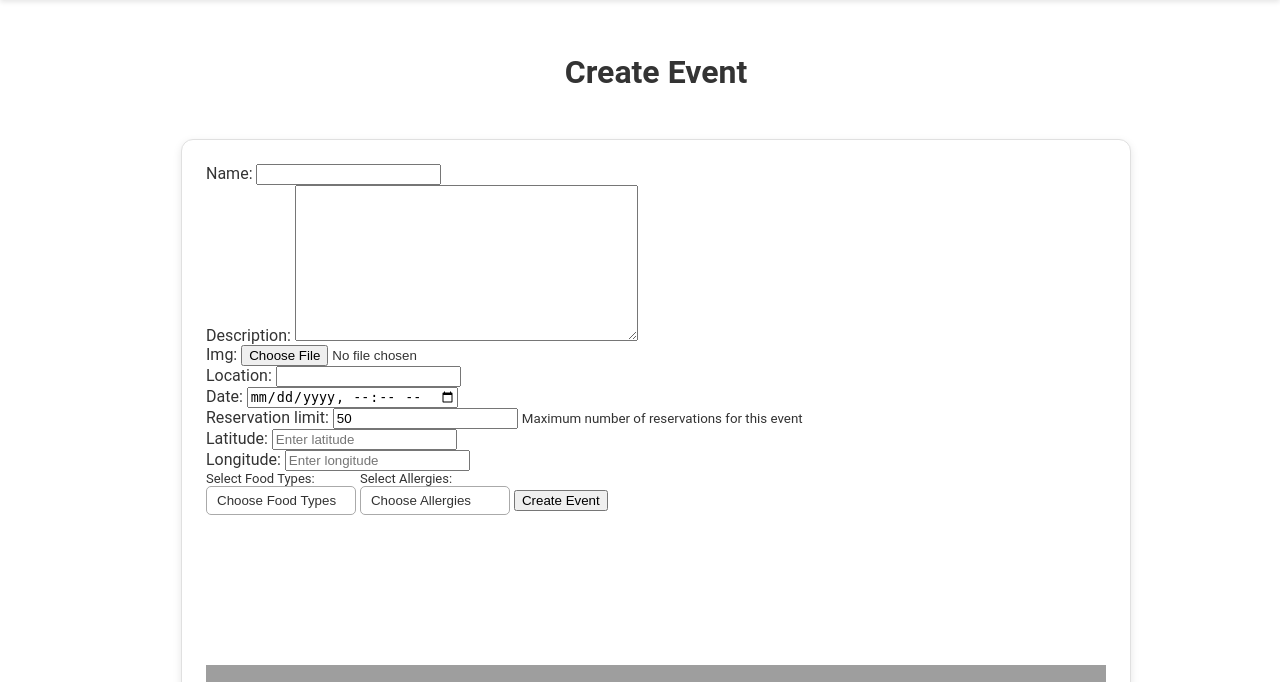
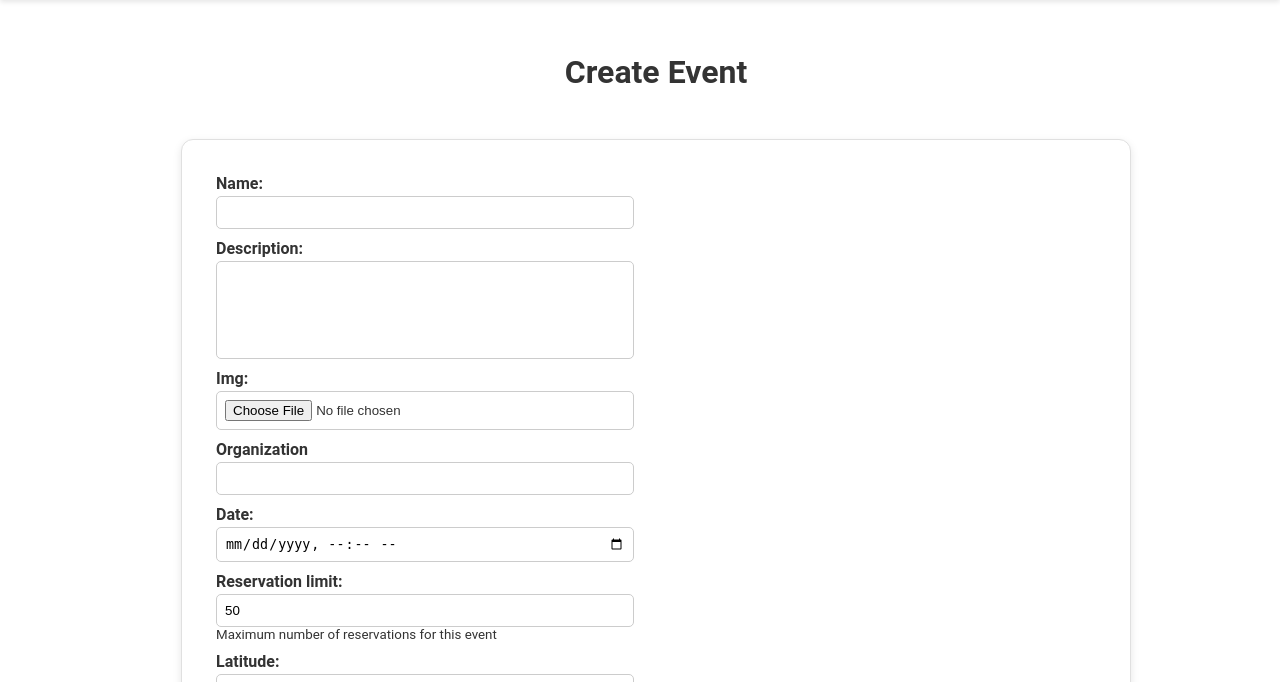
Before and after one commit to triticumWheat/Spark-Bytes, a Django app: page /create_event/ in a window 1280 px wide; the page is wider, and only the part inside the window is pictured. Shown: the part 56-738 px from the top of that part. Run offline with Django 3.2, Linux system fonts and the light colour scheme; a user stored in the database is signed in; a map, chart or similar area stays blank; some libraries are stand-ins or nearby versions; grey boxes are pictures that could not be loaded.

Commit message:
styling for maps fixed

```diff
--- a/templates/spark_bytes/create_event.html
+++ b/templates/spark_bytes/create_event.html
@@ -3,6 +3,63 @@
 {% block content %}
 <h1>Create Event</h1>
 <section>
+    <style>
+        /* Compact styling for the form */
+        .form-group {
+            display: flex;
+            flex-direction: column;
+            margin-bottom: 10px; /* Reduced margin */
+        }
+
+        .form-group label {
+            margin-bottom: 3px; /* Reduced spacing between label and input */
+            font-weight: bold;
+        }
+
+        .form-group input,
+        .form-group textarea,
+        .form-group select {
+            width: 100%;
+            max-width: 400px; /* Align input field sizes */
+            padding: 8px; /* Reduced padding */
+            border: 1px solid #ccc;
+            border-radius: 5px;
+        }
+
+        .form-group textarea {
+            resize: none; /* Prevent resizing */
+            height: 80px; /* Adjusted description box height */
+        }
+
+        .dropdown {
+            margin-bottom: 10px; /* Reduced spacing */
+        }
+
+        #map {
+            margin-top: 10px; /* Reduced spacing above the map */
+            height: 400px; /* Reduced map height */
+        }
+
+        .btn-primary {
+            width: fit-content;
+            padding: 8px 16px; /* Reduced button padding */
+            background-color: #007bff;
+            border: none;
+            color: white;
+            cursor: pointer;
+            border-radius: 5px;
+        }
+
+        .btn-primary:hover {
+            background-color: #0056b3;
+        }
+
+        /* Reduce top/bottom margins for the form */
+        form {
+            margin: 0 auto; /* Centered form */
+            padding: 10px; /* Optional padding around the form */
+        }
+    </style>
     <form method="post" enctype="multipart/form-data">
         {% csrf_token %}
 
@@ -10,7 +67,11 @@
         {% for field in form %}
         {% if field.name not in "allergies food_types" %}
         <div class="form-group">
+            {% if field.label == "Location" %}
+                <label for="{{ field.id_for_label }}">Organization</label>
+            {% else %}
                 {{ field.label_tag }}
+            {% endif %}
             {{ field }}
             {% if field.help_text %}
             <small class="form-text text-muted">{{ field.help_text }}</small>
@@ -19,15 +80,15 @@
         {% endif %}
         {% endfor %}
 
-      <!-- Latitude and Longitude fields (Not read-only for testing purposes) -->
-      <!-- <div class="form-group">
+
+        <!-- Latitude and Longitude fields
+        <div class="form-group">
             <label for="id_latitude">Latitude:</label>
-          <input type="text" name="latitude" id="id_latitude" class="form-control" placeholder="Enter latitude">
+            <input type="text" id="id_latitude" name="latitude" class="form-control" readonly>
         </div>
-
         <div class="form-group">
             <label for="id_longitude">Longitude:</label>
-          <input type="text" name="longitude" id="id_longitude" class="form-control" placeholder="Enter longitude">
+            <input type="text" id="id_longitude" name="longitude" class="form-control" readonly>
         </div> -->
 
         <!-- Hidden Latitude and Longitude fields for form submission -->
@@ -66,11 +127,9 @@
 
         <button type="submit" class="btn btn-primary">Create Event</button>
     </form>
-  <!-- Add spacing -->
-  <div style="height: 150px;"></div>
 
-  <!-- Google Maps API (Map at the bottom of the page) -->
-  <div id="map" style="height: 500px;"></div>
+    <!-- Google Maps API -->
+    <div id="map"></div>
 
     <script async defer src="https://maps.googleapis.com/maps/api/js?key=AIzaSyCQ0VHfBMPDBnibPeYrVuXyfMxLllHHqBY&callback=initMap&libraries=geometry"></script>
 
```
Also changed, not shown: templates/spark_bytes/event_map.html (+7 -0 lines), db.sqlite3, media/event_images/News2_0WxEGIL.png (added), media/event_images/Screen_Shot_2024-12-08_at_8.17.37_PM.png (added), media/event_images/Screen_Shot_2024-12-08_at_8.43.17_PM.png (added). Lines whose indentation alone changed are shown as unchanged.
